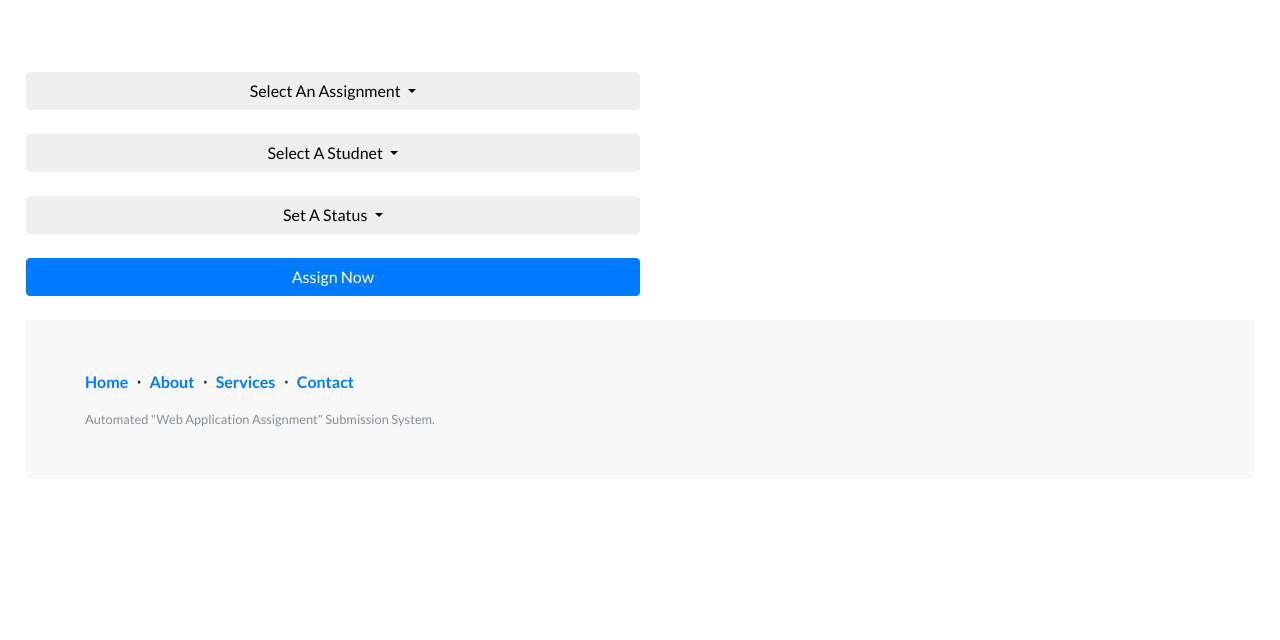
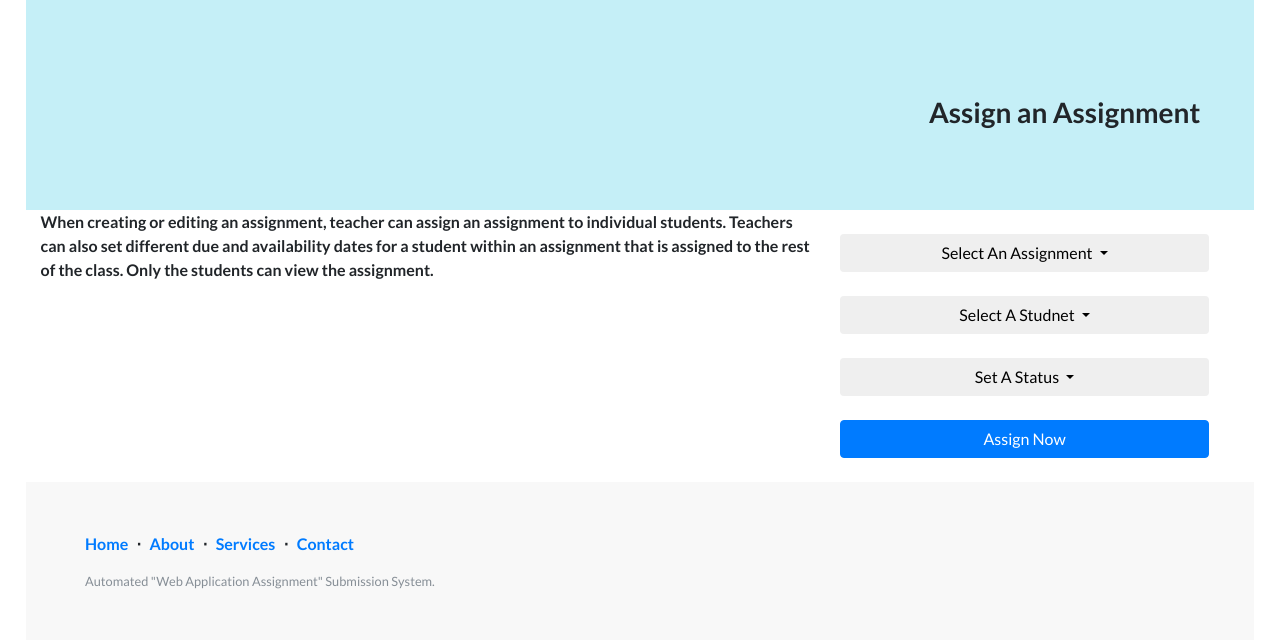
Before and after one commit to timam/awsass, a Django app: page /assign_assignment/ in a window 1280 px wide. Shown: the part 56-696 px from the top of the page. Run offline with Django 3.2, Linux system fonts and the light colour scheme; data that the repository does not hold is empty; some libraries are stand-ins or nearby versions.

Commit message:
Random Design Improvement

```diff
--- a/static/css/style.css
+++ b/static/css/style.css
@@ -97,3 +97,7 @@
   background-size: cover;
   padding:0px;
 }
+
+.header-bg{
+  background-color: #C5EFF7
+}
--- a/templates/assign-assignment.html
+++ b/templates/assign-assignment.html
@@ -3,10 +3,25 @@
 <!-- Header -->
 
 {% block content %}
+
+  <div class="header-bg ">
+    <br><br><br><br>
+    <h3 class="text-right">Assign an Assignment &nbsp &nbsp &nbsp &nbsp &nbsp </h3>
     <br><br><br>
+  </div>
 
+
+  <div class=" col-lg-12 row">
+      <div class=" col-lg-8 container">
+           <p class="internal" > When creating or editing an assignment, teacher can assign an assignment to individual students.
+            Teachers can also set different due and availability dates for a student within an assignment that
+            is assigned to the rest of the class. Only the students can view the assignment.</p>
+      </div>
+
+      <div class="col-lg-4">
+          <br>
           <div class="dropdown">
-    <button class="btn btn col-lg-6 dropdown-toggle" type="button" data-toggle="dropdown">Select An Assignment
+              <button class="btn btn col-lg-12 dropdown-toggle" type="button" data-toggle="dropdown">Select An Assignment
                   <span class="caret"></span>
               </button>
               <ul class="dropdown-menu">
@@ -17,7 +32,7 @@
           </div>    <br>
 
           <div class="dropdown">
-    <button class="btn btn col-lg-6 dropdown-toggle" type="button" data-toggle="dropdown">Select A Studnet
+              <button class="btn btn col-lg-12 dropdown-toggle" type="button" data-toggle="dropdown">Select A Studnet
                   <span class="caret"></span>
               </button>
               <ul class="dropdown-menu">
@@ -28,7 +43,7 @@
           </div>    <br>
 
           <div class="dropdown">
-    <button class="btn btn col-lg-6 dropdown-toggle" type="button" data-toggle="dropdown">Set A Status
+              <button class="btn btn col-lg-12 dropdown-toggle" type="button" data-toggle="dropdown">Set A Status
                   <span class="caret"></span>
               </button>
               <ul class="dropdown-menu">
@@ -39,7 +54,7 @@
           </div>    <br>
 
           <div class="dropdown">
-    <button class="btn btn-primary col-lg-6 " type="button" >Assign Now
+              <button class="btn btn-primary col-lg-12" type="button" >Assign Now
                   <span class="caret"></span>
               </button>
               <ul class="dropdown-menu">
@@ -48,6 +63,10 @@
                   </li>
               </ul>
           </div>    <br>
+      </div>
+  </div>
+
+
 
 
 <!--
```
Also changed, not shown: templates/assignment.html (+9 -6 lines), templates/review-assignemt.html (+10 -5 lines), templates/submit-addignment.html (+5 -2 lines). Lines whose indentation alone changed are shown as unchanged.
